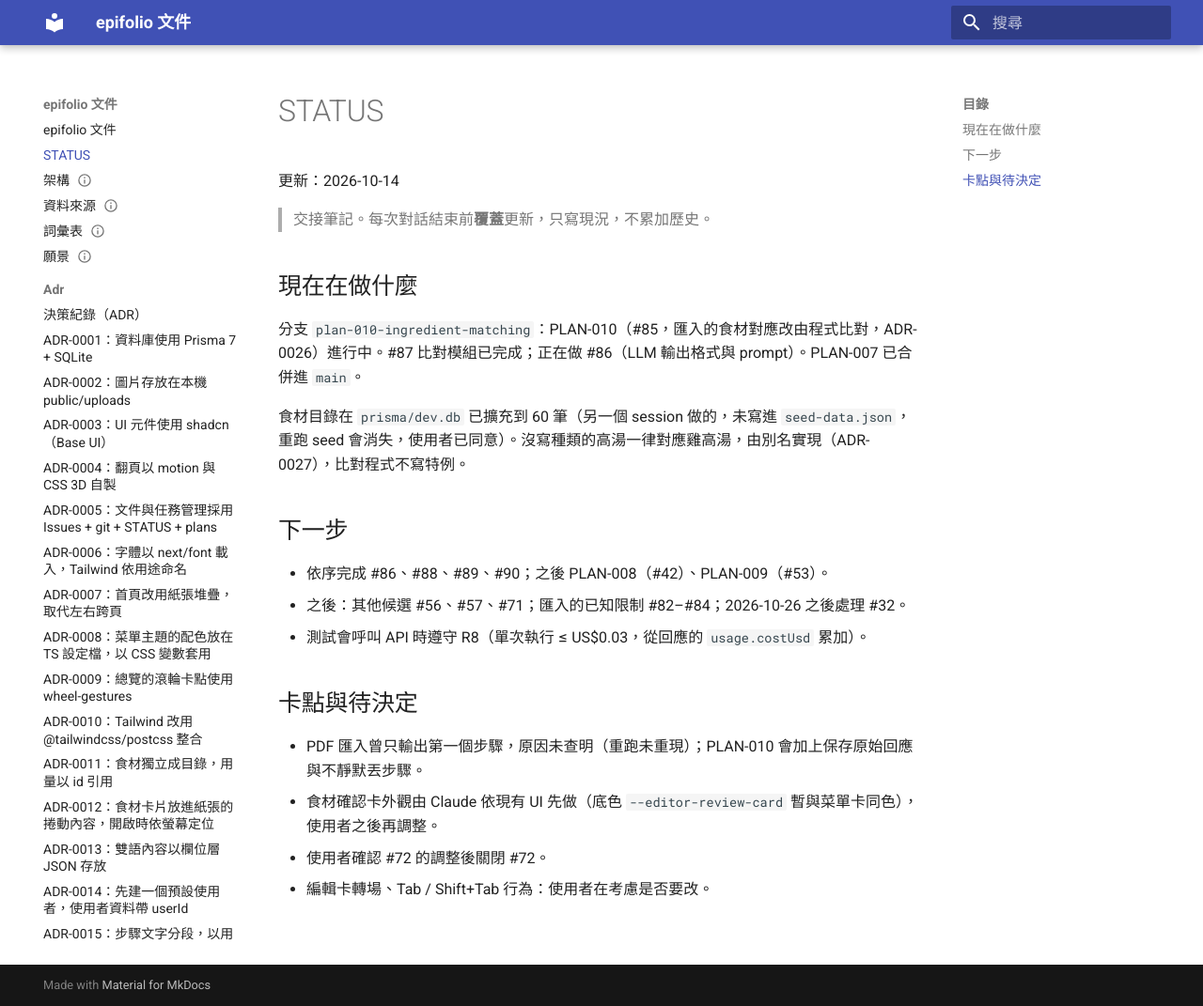
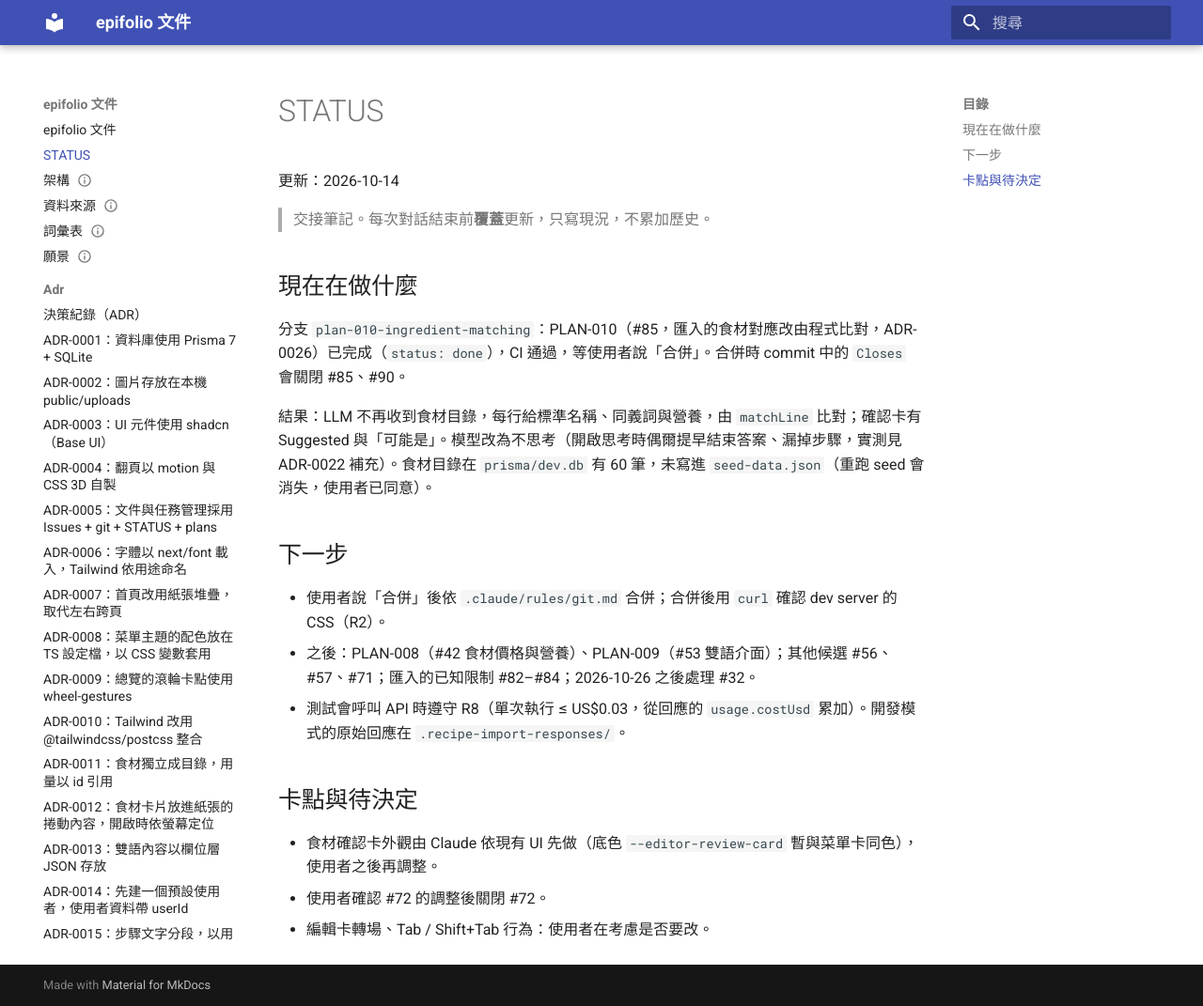
Before and after one commit to piercelin11/epifolio, an MkDocs documentation site: the page built from docs/STATUS.md, in a window 1280 px wide and 1071 px high. Shown: the whole window at 94% size. Built offline with MkDocs 1.6.1 and Material for MkDocs 9.7.7, drawn with Linux system fonts in a browser that asks for light colours.

Commit message:
docs: close PLAN-010
- PLAN-010 status done, migration list ticked, plan index updated
- STATUS points to merging

Closes #90
Closes #85

```diff
--- a/docs/STATUS.md
+++ b/docs/STATUS.md
@@ -6,19 +6,18 @@
 
 ## 現在在做什麼
 
-分支 `plan-010-ingredient-matching`：PLAN-010（#85，匯入的食材對應改由程式比對，ADR-0026）進行中。#87 比對模組已完成；正在做 #86（LLM 輸出格式與 prompt）。PLAN-007 已合併進 `main`。
+分支 `plan-010-ingredient-matching`：PLAN-010（#85，匯入的食材對應改由程式比對，ADR-0026）已完成（`status: done`），CI 通過，等使用者說「合併」。合併時 commit 中的 `Closes` 會關閉 #85、#90。
 
-食材目錄在 `prisma/dev.db` 已擴充到 60 筆（另一個 session 做的，未寫進 `seed-data.json`，重跑 seed 會消失，使用者已同意）。沒寫種類的高湯一律對應雞高湯，由別名實現（ADR-0027），比對程式不寫特例。
+結果：LLM 不再收到食材目錄，每行給標準名稱、同義詞與營養，由 `matchLine` 比對；確認卡有 Suggested 與「可能是」。模型改為不思考（開啟思考時偶爾提早結束答案、漏掉步驟，實測見 ADR-0022 補充）。食材目錄在 `prisma/dev.db` 有 60 筆，未寫進 `seed-data.json`（重跑 seed 會消失，使用者已同意）。
 
 ## 下一步
 
-- 依序完成 #86、#88、#89、#90；之後 PLAN-008（#42）、PLAN-009（#53）。
-- 之後：其他候選 #56、#57、#71；匯入的已知限制 #82–#84；2026-10-26 之後處理 #32。
-- 測試會呼叫 API 時遵守 R8（單次執行 ≤ US$0.03，從回應的 `usage.costUsd` 累加）。
+- 使用者說「合併」後依 `.claude/rules/git.md` 合併；合併後用 `curl` 確認 dev server 的 CSS（R2）。
+- 之後：PLAN-008（#42 食材價格與營養）、PLAN-009（#53 雙語介面）；其他候選 #56、#57、#71；匯入的已知限制 #82–#84；2026-10-26 之後處理 #32。
+- 測試會呼叫 API 時遵守 R8（單次執行 ≤ US$0.03，從回應的 `usage.costUsd` 累加）。開發模式的原始回應在 `.recipe-import-responses/`。
 
 ## 卡點與待決定
 
-- PDF 匯入曾只輸出第一個步驟，原因未查明（重跑未重現）；PLAN-010 會加上保存原始回應與不靜默丟步驟。
 - 食材確認卡外觀由 Claude 依現有 UI 先做（底色 `--editor-review-card` 暫與菜單卡同色），使用者之後再調整。
 - 使用者確認 #72 的調整後關閉 #72。
 - 編輯卡轉場、Tab / Shift+Tab 行為：使用者在考慮是否要改。
```
Also changed, not shown: docs/plans/PLAN-010-ingredient-matching.md (+5 -5 lines), docs/plans/README.md (+1 -1 lines).
